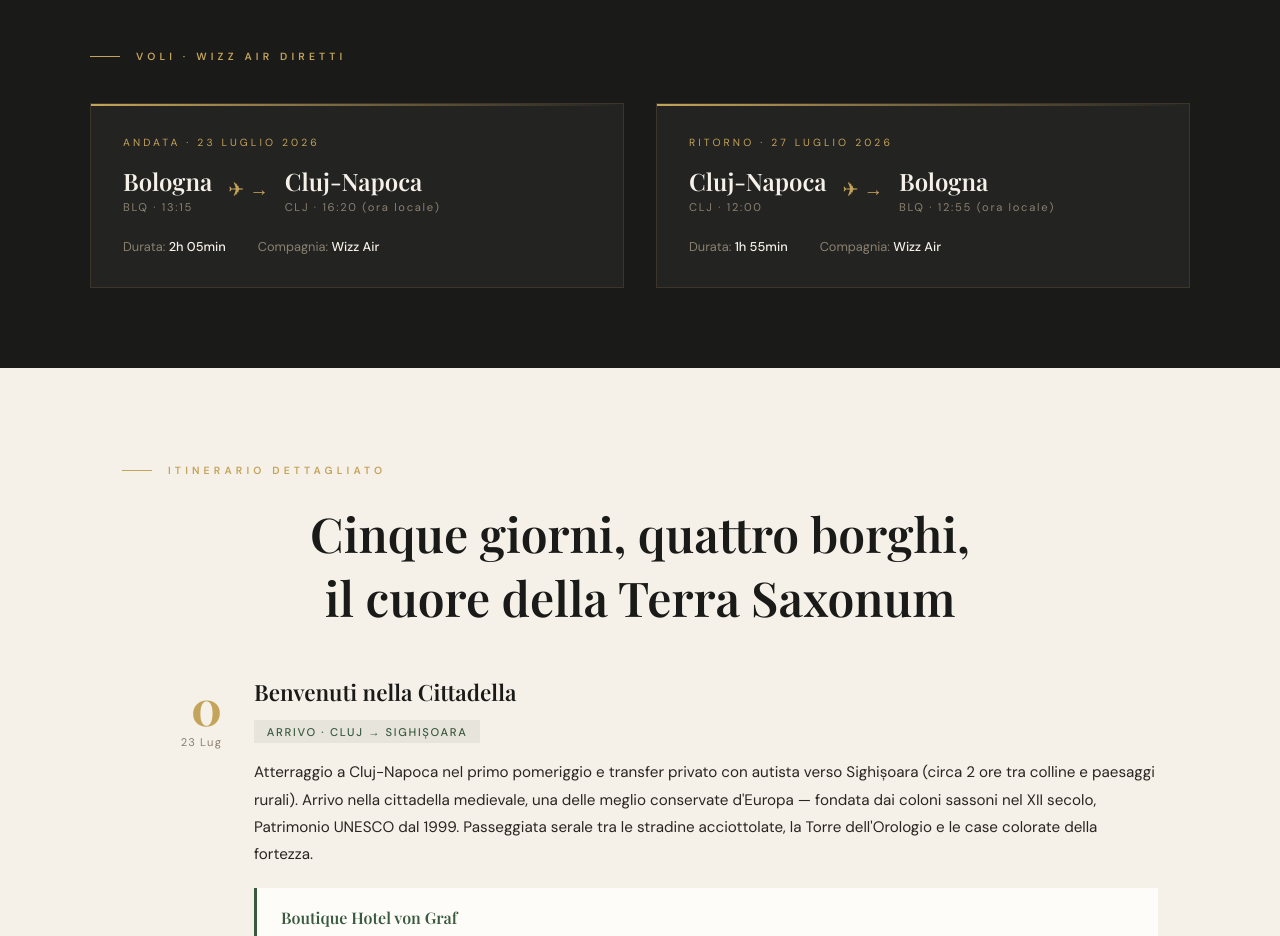
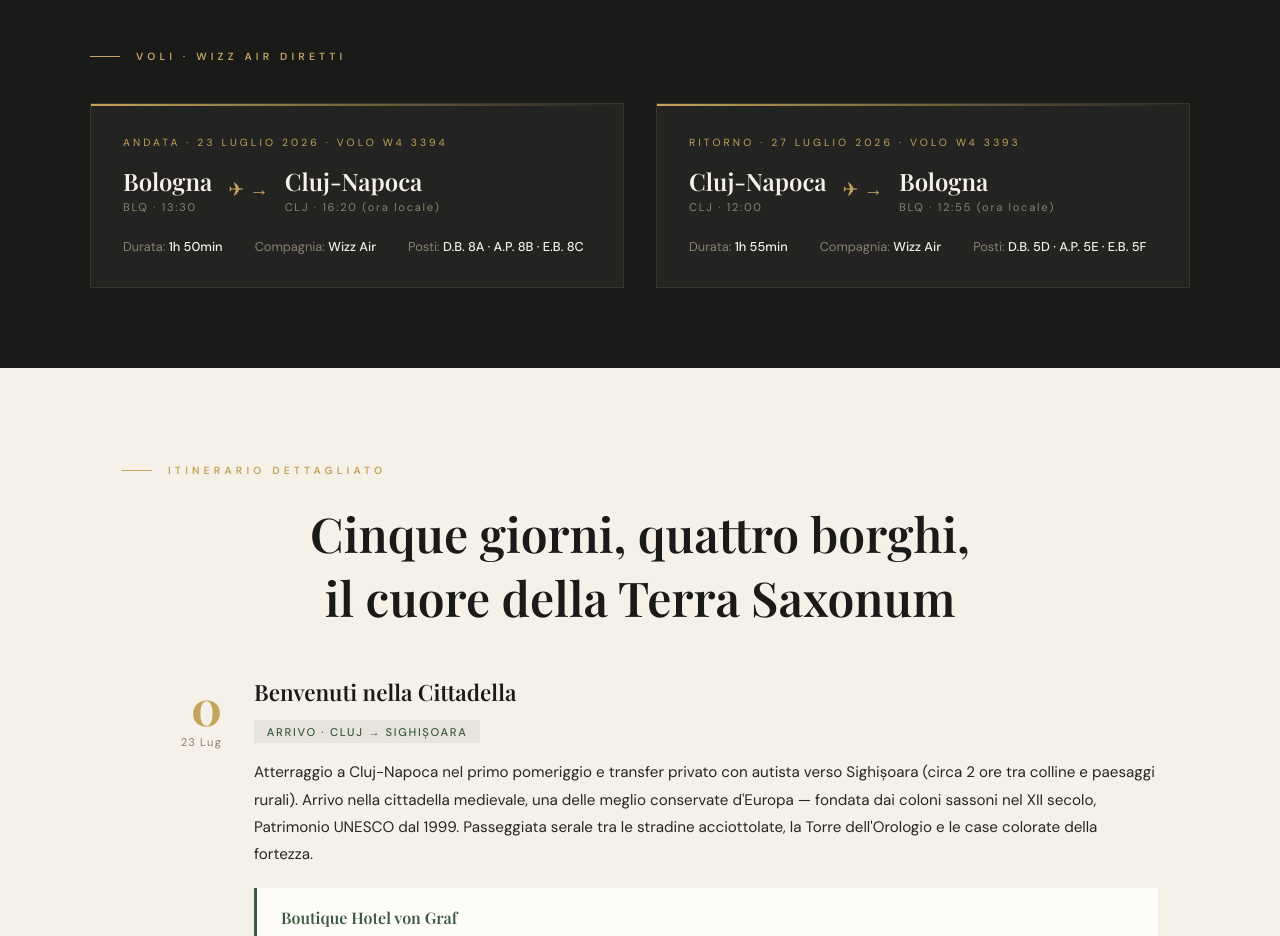
Before and after one commit to db747/transilvania-cammino-sassoni, a plain HTML site: page index.html in a window 1280 px wide. Shown: the part 1680-2616 px from the top of the page. Drawn offline with nearby package versions, Linux system fonts and the light colour scheme; a web font is replaced by a local one.

Commit message:
Conferma biglietti Wizz Air: orario andata 13:30, numeri volo e posti
Dati dall'itinerario Wizz Air ricevuto via email. Passeggeri indicati
con iniziali per privacy sulla pagina pubblica.

Co-Authored-By: Claude Sonnet 5 <noreply@anthropic.com>

```diff
--- a/index.html
+++ b/index.html
@@ -842,19 +842,20 @@ body {
     <div class="section-label">Voli · Wizz Air Diretti</div>
     <div class="flight-cards fade-in">
       <div class="flight-card">
-        <div class="flight-direction">Andata · 23 Luglio 2026</div>
+        <div class="flight-direction">Andata · 23 Luglio 2026 · Volo W4 3394</div>
         <div class="flight-route">
-          <div class="flight-city">Bologna<small>BLQ · 13:15</small></div>
+          <div class="flight-city">Bologna<small>BLQ · 13:30</small></div>
           <div class="flight-arrow">✈ →</div>
           <div class="flight-city">Cluj-Napoca<small>CLJ · 16:20 (ora locale)</small></div>
         </div>
         <div class="flight-details">
-          <div>Durata: <strong>2h 05min</strong></div>
+          <div>Durata: <strong>1h 50min</strong></div>
           <div>Compagnia: <strong>Wizz Air</strong></div>
+          <div>Posti: <strong>D.B. 8A · A.P. 8B · E.B. 8C</strong></div>
         </div>
       </div>
       <div class="flight-card">
-        <div class="flight-direction">Ritorno · 27 Luglio 2026</div>
+        <div class="flight-direction">Ritorno · 27 Luglio 2026 · Volo W4 3393</div>
         <div class="flight-route">
           <div class="flight-city">Cluj-Napoca<small>CLJ · 12:00</small></div>
           <div class="flight-arrow">✈ →</div>
@@ -863,6 +864,7 @@ body {
         <div class="flight-details">
           <div>Durata: <strong>1h 55min</strong></div>
           <div>Compagnia: <strong>Wizz Air</strong></div>
+          <div>Posti: <strong>D.B. 5D · A.P. 5E · E.B. 5F</strong></div>
         </div>
       </div>
     </div>
```
